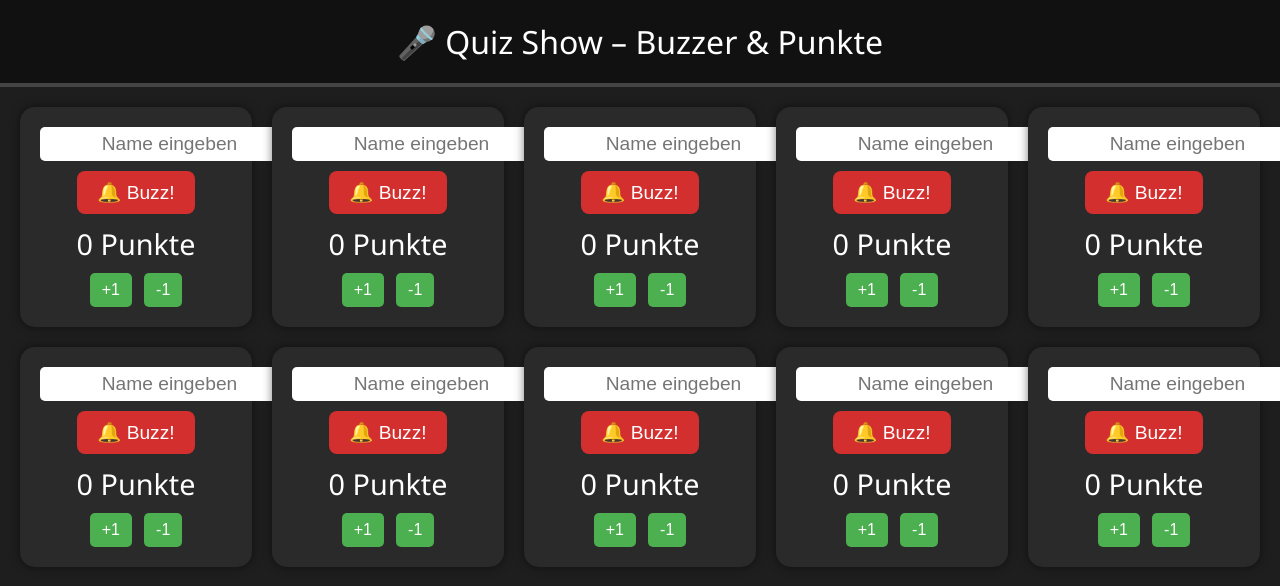
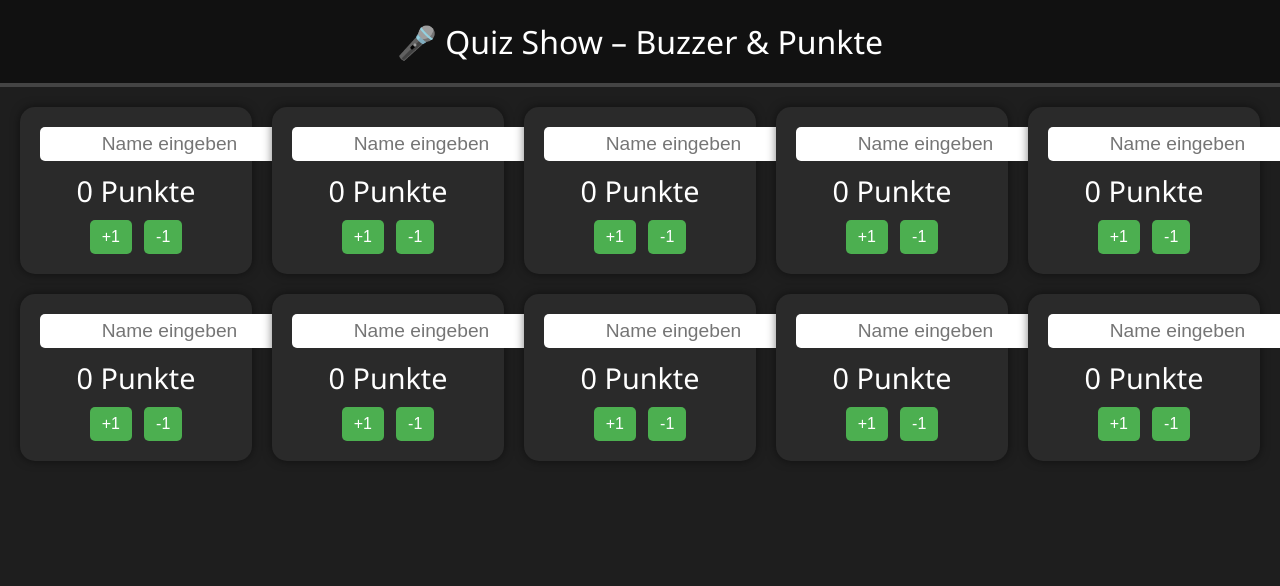
Before and after one commit to darkspaddel/Buzzer_Quiz, a plain HTML site: page index.html in a window 1280 px wide. Shown: the top 586 px of the page. Drawn offline with Linux system fonts and the light colour scheme.

Commit message:
Update index.html

```diff
--- a/index.html
+++ b/index.html
@@ -94,7 +94,6 @@
       playerDiv.className = "player";
       playerDiv.innerHTML = `
         <input type="text" placeholder="Name eingeben" id="name-input-${i}" oninput="updateName(${i}, this.value)">
-        <button class="buzzer" onclick="buzz(${i})">🔔 Buzz!</button>
         <div class="points" id="points-${i}">${player.points} Punkte</div>
         <div class="controls">
           <button onclick="changePoints(${i}, 1)">+1</button>
```
